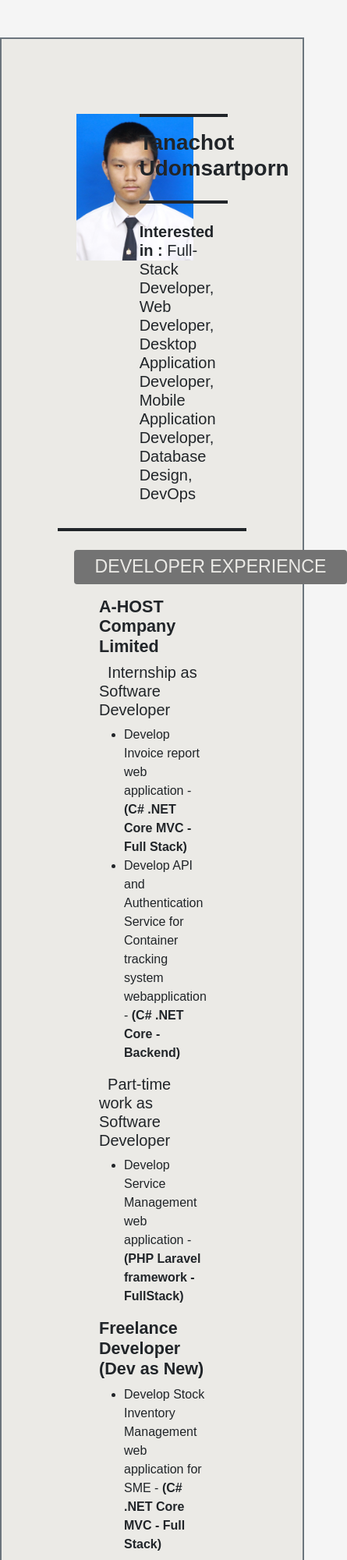
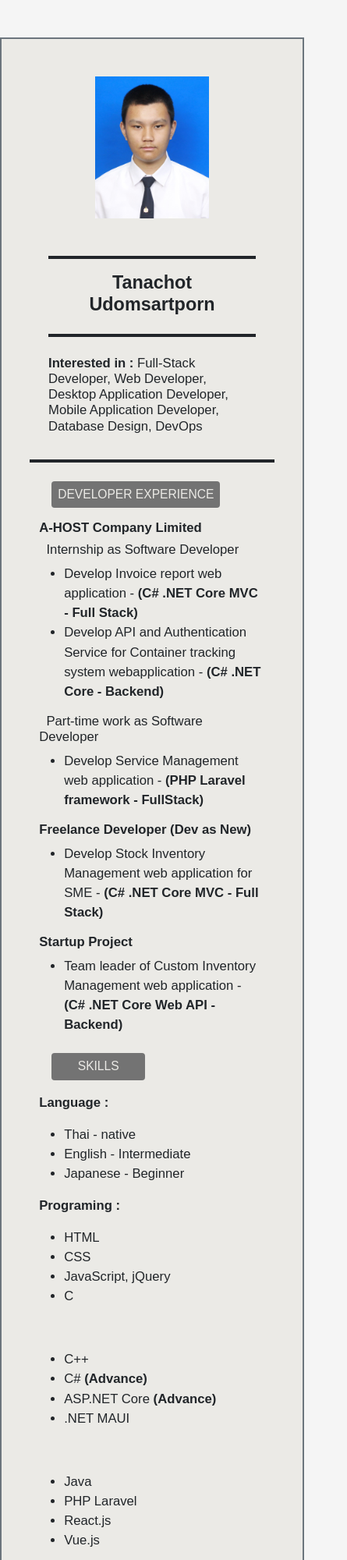
Before and after one commit to Tanachot2000/My-Resume, a plain HTML site: page index.html in a window 390 px wide. Shown: the top 2000 px of the page at 78% size, 445 px wide, since content can reach past the window. Drawn offline with nearby package versions, Linux system fonts and the light colour scheme; a web font is replaced by a local one.

Commit message:
Update responsive

```diff
--- a/index.html
+++ b/index.html
@@ -1,16 +1,31 @@
 <!DOCTYPE html>
 <html lang="en">
   <head>
-    <meta charset="UTF-8">
-    <meta http-equiv="X-UA-Compatible" content="IE=edge">
-    <meta name="viewport" content="width=device-width, initial-scale=1.0">
+    <meta charset="UTF-8" />
+    <meta http-equiv="X-UA-Compatible" content="IE=edge" />
+    <meta name="viewport" content="width=device-width, initial-scale=1.0" />
 
     <!-- Bootstrap 5 -->
-    <link href="https://cdn.jsdelivr.net/npm/bootstrap@5.0.2/dist/css/bootstrap.min.css" rel="stylesheet" integrity="sha384-EVSTQN3/azprG1Anm3QDgpJLIm9Nao0Yz1ztcQTwFspd3yD65VohhpuuCOmLASjC" crossorigin="anonymous">
-    <script src="https://cdn.jsdelivr.net/npm/bootstrap@5.0.2/dist/js/bootstrap.bundle.min.js" integrity="sha384-MrcW6ZMFYlzcLA8Nl+NtUVF0sA7MsXsP1UyJoMp4YLEuNSfAP+JcXn/tWtIaxVXM" crossorigin="anonymous"></script>
+    <link
+      href="https://cdn.jsdelivr.net/npm/bootstrap@5.0.2/dist/css/bootstrap.min.css"
+      rel="stylesheet"
+      integrity="sha384-EVSTQN3/azprG1Anm3QDgpJLIm9Nao0Yz1ztcQTwFspd3yD65VohhpuuCOmLASjC"
+      crossorigin="anonymous"
+    />
+    <script
+      src="https://cdn.jsdelivr.net/npm/bootstrap@5.0.2/dist/js/bootstrap.bundle.min.js"
+      integrity="sha384-MrcW6ZMFYlzcLA8Nl+NtUVF0sA7MsXsP1UyJoMp4YLEuNSfAP+JcXn/tWtIaxVXM"
+      crossorigin="anonymous"
+    ></script>
+
+    <!-- Css file -->
+    <link rel="stylesheet" type="text/css" href="styleIndex.css" />
 
     <!-- FontAwesome Icon -->
-    <script src="https://kit.fontawesome.com/c362d9890c.js" crossorigin="anonymous"></script>
+    <script
+      src="https://kit.fontawesome.com/c362d9890c.js"
+      crossorigin="anonymous"
+    ></script>
 
     <!-- Google Font --
 
@@ -18,94 +33,134 @@
         font-family: 'Sarabun', sans-serif;
         font-family: 'Sofia Sans', sans-serif;
     -->
-    <link rel="preconnect" href="https://fonts.googleapis.com">
-    <link rel="preconnect" href="https://fonts.gstatic.com" crossorigin>
-    <link href="https://fonts.googleapis.com/css2?family=Roboto&family=Sarabun&family=Sofia+Sans&display=swap" rel="stylesheet">
+    <link rel="preconnect" href="https://fonts.googleapis.com" />
+    <link rel="preconnect" href="https://fonts.gstatic.com" crossorigin />
+    <link
+      href="https://fonts.googleapis.com/css2?family=Roboto&family=Sarabun&family=Sofia+Sans&display=swap"
+      rel="stylesheet"
+    />
 
     <title>Resume - Dev as New</title>
   </head>
   <body>
-    <div class="container border border-2 border-secondary my-5 p-5">
-
+    <div
+      id="containerID"
+      class="container-md border border-2 border-secondary my-5 p-5"
+    >
       <!-- Header of Resume -->
       <div class="row m-4 border-bottom border-4 border-dark">
-            <div class="col-4 p-4">
-                <img src="getstudentimage.jfif" class="center" width="150px;">
+        <div class="col-md-4 p-4">
+          <!-- <img src="getstudentimage.jfif" class="center" width="150px;" /> -->
+          <img src="getstudentimage.jfif" class="center sizeImg" />
         </div>
-            <div class="col-8 p-4 text-center">
-                <div class="border border-4 border-dark border-end-0 border-start-0 center py-3">
-                    <h1><strong>Tanachot Udomsartporn</strong></h1>
+        <div class="col-md-8 p-4 text-center">
+          <div
+            class="border border-4 border-dark border-end-0 border-start-0 center py-3"
+          >
+            <h1 class="HeadName"><strong>Tanachot Udomsartporn</strong></h1>
           </div>
-                <h5 class="center text-start mt-4">
-                    <strong>Interested in :</strong> Full-Stack Developer, Web Developer,
-                    Desktop Application Developer, Mobile Application Developer, Database Design, DevOps
+          <h5 class="center text-start mt-4 subHead">
+            <strong>Interested in :</strong> Full-Stack Developer, Web
+            Developer, Desktop Application Developer, Mobile Application
+            Developer, Database Design, DevOps
           </h5>
         </div>
       </div>
 
       <!-- Body of Resume -->
-        <div style="margin-left: 10%; margin-right: 10%;">
-
+      <div style="margin-left: 10%; margin-right: 10%">
         <!-- Exp Header -->
-            <h3 class="text-center m-3 p-2 rounded" style="color: #EBEAE6; background-color: #737373; width: 350px;">DEVELOPER EXPERIENCE</h3>
+        <h3 class="text-center m-3 p-2 rounded styleEXP tSection">
+          DEVELOPER EXPERIENCE
+        </h3>
 
         <!-- Exp Body -->
-            <h4 class="mx-5"><strong>A-HOST Company Limited</strong></h4>
-            <h5 class="mx-5">&nbsp; Internship as Software Developer</h5>
-            <ul class="mx-5">
-                <Li>Develop Invoice report web application - <strong>(C# .NET Core MVC - Full Stack)</strong></Li>
-                <Li>Develop API and Authentication Service for Container tracking system webapplication - <strong>(C# .NET Core - Backend)</strong></Li>
+        <h4 id="expBody" class="mx-5 subSection">
+          <strong>A-HOST Company Limited</strong>
+        </h4>
+        <h5 id="expBody" class="mx-5 secondSubSec">
+          &nbsp; Internship as Software Developer
+        </h5>
+        <ul id="expBody" class="mx-5 sizeInfo">
+          <li>
+            Develop Invoice report web application -
+            <strong>(C# .NET Core MVC - Full Stack)</strong>
+          </li>
+          <li>
+            Develop API and Authentication Service for Container tracking system
+            webapplication - <strong>(C# .NET Core - Backend)</strong>
+          </li>
         </ul>
-            <h5 class="mx-5">&nbsp; Part-time work as Software Developer</h5>
-            <ul class="mx-5">
-                <Li>Develop Service Management web application - <strong>(PHP Laravel framework - FullStack)</strong></Li>
+        <h5 id="expBody" class="mx-5 secondSubSec">
+          &nbsp; Part-time work as Software Developer
+        </h5>
+        <ul id="expBody" class="mx-5 sizeInfo">
+          <li>
+            Develop Service Management web application -
+            <strong>(PHP Laravel framework - FullStack)</strong>
+          </li>
         </ul>
-            <h4 class="mx-5"><strong>Freelance Developer (Dev as New)</strong></h4>
-            <ul class="mx-5">
-                <Li>Develop Stock Inventory Management web application for SME - <strong>(C# .NET Core MVC - Full Stack)</strong></Li>
+        <h4 id="expBody" class="mx-5 subSection">
+          <strong>Freelance Developer (Dev as New)</strong>
+        </h4>
+        <ul id="expBody" class="mx-5 sizeInfo">
+          <li>
+            Develop Stock Inventory Management web application for SME -
+            <strong>(C# .NET Core MVC - Full Stack)</strong>
+          </li>
         </ul>
-            <h4 class="mx-5"><strong>Startup Project</strong></h4>
-            <ul class="mx-5">
-                <Li>Team leader of Custom Inventory Management web application - <strong>(C# .NET Core Web API - Backend)</strong></Li>
+        <h4 id="expBody" class="mx-5 subSection">
+          <strong>Startup Project</strong>
+        </h4>
+        <ul id="expBody" class="mx-5 sizeInfo">
+          <li>
+            Team leader of Custom Inventory Management web application -
+            <strong>(C# .NET Core Web API - Backend)</strong>
+          </li>
         </ul>
 
         <!-- Skill Header -->
-            <h3 class="text-center m-3 p-2 rounded mt-4" style="color: #EBEAE6; background-color: #737373; width: 120px;">SKILLS</h3>
+        <h3
+          class="text-center m-3 p-2 rounded mt-4 tSection"
+          style="color: #ebeae6; background-color: #737373; width: 120px"
+        >
+          SKILLS
+        </h3>
 
         <!-- Skill Body -->
         <div class="row border-bottom border-4 border-dark">
-                <div class="col">
-                    <p><strong>Language : </strong></p>
-                    <ul>
-                        <Li>Thai - native</Li>
-                        <Li>English - Intermediate</Li>
-                        <Li>Japanese - Beginner</Li>
+          <div class="col-md">
+            <p class="subSection"><strong>Language : </strong></p>
+            <ul class="sizeInfo">
+              <li>Thai - native</li>
+              <li>English - Intermediate</li>
+              <li>Japanese - Beginner</li>
             </ul>
           </div>
-                <div class="col">
-                    <p><strong>Programing : </strong></p>
-                    <ul>
-                        <Li>HTML</Li>
-                        <Li>CSS</Li>
-                        <Li>JavaScript, jQuery</Li>
+          <div class="col-md">
+            <p class="subSection"><strong>Programing : </strong></p>
+            <ul class="sizeInfo">
+              <li>HTML</li>
+              <li>CSS</li>
+              <li>JavaScript, jQuery</li>
               <li>C</li>
             </ul>
           </div>
-                <div class="col">
+          <div class="col-md">
             <p>&nbsp;</p>
-                    <ul>
-                        <Li>C++</Li>
-                        <Li>C# <strong>(Advance)</strong></Li>
-                        <Li>ASP.NET Core <strong>(Advance)</strong></Li>
+            <ul class="sizeInfo">
+              <li>C++</li>
+              <li>C# <strong>(Advance)</strong></li>
+              <li>ASP.NET Core <strong>(Advance)</strong></li>
               <li>.NET MAUI</li>
             </ul>
           </div>
-                <div class="col">
+          <div class="col-md">
             <p>&nbsp;</p>
-                    <ul>
-                        <Li>Java</Li>
-                        <Li>PHP Laravel</Li>
-                        <Li>React.js</Li>
+            <ul class="sizeInfo">
+              <li>Java</li>
+              <li>PHP Laravel</li>
+              <li>React.js</li>
               <li>Vue.js</li>
             </ul>
           </div>
@@ -113,30 +168,69 @@
 
         <!-- Footer -->
         <div class="row">
-                <div class="col">
-                    <h3 class="text-center m-3 p-2 rounded mt-4" style="color: #EBEAE6; background-color: #737373; width: 200px;">CERTIFICATE</h3>
-                    <ul>
-                        <Li>AHOST Certificate as Software Professional</Li>
-                        <Li>Certificate JapaneseLanguage Proficiency as N5</Li>
+          <div class="col-md">
+            <h3
+              class="text-center m-3 p-2 rounded mt-4 tSection"
+              style="color: #ebeae6; background-color: #737373; width: 200px"
+            >
+              CERTIFICATE
+            </h3>
+            <ul class="sizeInfo">
+              <li>AHOST Certificate as Software Professional</li>
+              <li>Certificate JapaneseLanguage Proficiency as N5</li>
             </ul>
           </div>
-                <div class="col border border-4 border-top-0 border-bottom-0 border-dark">
-                    <h3 class="text-center m-3 p-2 rounded mt-4" style="color: #EBEAE6; background-color: #737373; width: 200px;">EDUCATION</h3>
-                    <p class="ps-3"><strong>Bachelor of Engineering, Computer Engineering</strong></p>
-                    <ul>
-                        <Li>Thai-Nichi Instituteof technology (2019-present)</Li>
-                        <Li>GPAX <strong>3.77</strong></Li>
+          <div id="removeBorder"
+            class="col-md border border-4 border-top-0 border-bottom-0 border-dark"
+          >
+            <h3
+              class="text-center m-3 p-2 rounded mt-4 tSection"
+              style="color: #ebeae6; background-color: #737373; width: 200px"
+            >
+              EDUCATION
+            </h3>
+            <p class="ps-3 secondSubSec">
+              <strong>Bachelor of Engineering, Computer Engineering</strong>
+            </p>
+            <ul class="sizeInfo">
+              <li>Thai-Nichi Instituteof technology (2019-present)</li>
+              <li>GPAX <strong>3.77</strong></li>
             </ul>
           </div>
-                <div class="col">
-                    <h3 class="text-center m-3 p-2 rounded mt-4" style="color: #EBEAE6; background-color: #737373; width: 200px;">CONTACT</h3>
-                    <ul style="list-style-type: none;">
-                        <Li><i class="fa-solid fa-phone-volume me-3"></i>094-491-3857</Li>
-                        <Li><i class="fa-solid fa-envelope me-3"></i>TanachotNew2543@gmail.com</Li>
-                        <Li><i class="fa-solid fa-house me-3"></i>Sukhaphiban 5 Road, Bangkok</Li>
-                        <Li><i class="fa-solid fa-address-card me-3"></i>My Website</Li>
-                        <Li><i class="fa-brands fa-facebook me-3"></i><a class="text-decoration-none" href="https://www.facebook.com/profile.php?id=100087205764882">Dev as New</a></Li>
-                        <Li><i class="fa-brands fa-instagram me-3"></i><a class="text-decoration-none" href="https://www.instagram.com/devasnew/">Dev as New</a></Li>
+          <div class="col-md">
+            <h3
+              class="text-center m-3 p-2 rounded mt-4 tSection"
+              style="color: #ebeae6; background-color: #737373; width: 200px"
+            >
+              CONTACT
+            </h3>
+            <ul style="list-style-type: none;" class="sizeInfo">
+              <li><i class="fa-solid fa-phone-volume me-3"></i>094-491-3857</li>
+              <li>
+                <i class="fa-solid fa-envelope me-3"></i
+                >TanachotNew2543@gmail.com
+              </li>
+              <li>
+                <i class="fa-solid fa-house me-3"></i>Sukhaphiban 5 Road,
+                Bangkok
+              </li>
+              <li><i class="fa-solid fa-address-card me-3"></i>My Website</li>
+              <li>
+                <i class="fa-brands fa-facebook me-3"></i
+                ><a
+                  class="text-decoration-none"
+                  href="https://www.facebook.com/profile.php?id=100087205764882"
+                  >Dev as New</a
+                >
+              </li>
+              <li>
+                <i class="fa-brands fa-instagram me-3"></i
+                ><a
+                  class="text-decoration-none"
+                  href="https://www.instagram.com/devasnew/"
+                  >Dev as New</a
+                >
+              </li>
             </ul>
           </div>
         </div>
@@ -144,25 +238,32 @@
     </div>
   </body>
 </html>
+<script src="https://code.jquery.com/jquery-3.5.1.js"></script>
+<script>
+  const elements = document.querySelectorAll("[id='expBody']");
+  $(document).ready(function () {
+    if (window.innerWidth < 768) {
+      $("#containerID").removeClass("p-5");
+      $("#removeBorder").removeClass("border");
+      elements.forEach((element) => {
+        element.classList.remove("mx-5");
+      });
+    }
+  });
 
-<style>
-    * {
-        /* font-family: 'Roboto', sans-serif; */
-        /* font-family: 'Sarabun', sans-serif; */
-        font-family: 'Sofia Sans', sans-serif;
+  $(window).resize(function () {
+    if (window.innerWidth < 768) {
+      $("#containerID").removeClass("p-5");
+      $("#removeBorder").removeClass("border");
+      elements.forEach((element) => {
+        element.classList.remove("mx-5");
+      });
+    } else {
+      $("#containerID").addClass("p-5");
+      $("#removeBorder").addClass("border");
+      elements.forEach((element) => {
+        element.classList.add("mx-5");
+      });
     }
-
-    body {
-        background-color: whitesmoke !important;
-    }
-
-    .center {
-        display: block;
-        margin-left: auto;
-        margin-right: auto;
-    }
-
-    .container {
-        background-color: #EBEAE6;
-    }
-</style>
+  });
+</script>
--- /dev/null
+++ b/styleIndex.css
@@ -0,0 +1,58 @@
+* {
+  /* font-family: 'Roboto', sans-serif; */
+  /* font-family: 'Sarabun', sans-serif; */
+  font-family: "Sofia Sans", sans-serif;
+}
+
+body {
+  background-color: whitesmoke !important;
+}
+
+.center {
+  display: block;
+  margin-left: auto;
+  margin-right: auto;
+}
+
+.container-md {
+  background-color: #ebeae6;
+}
+
+.sizeImg {
+  width: 150px;
+}
+
+.styleEXP {
+  color: #ebeae6;
+  background-color: #737373;
+  width: 350px;
+}
+
+@media screen and (max-width: 768px) {
+  .sizeImg {
+    width: calc(22vw + 60px);
+  }
+
+  .styleEXP {
+    width: fit-content;
+  }
+
+  .HeadName {
+    font-size: 6vw;
+  }
+
+  .subHead {
+    font-size: calc(3vw + 5px);
+  }
+
+  .tSection {
+    font-size: 4vw;
+  }
+
+  .subSection,
+  .secondSubSec,
+  .sizeInfo {
+    font-size: calc(3vw + 5px);
+  }
+
+}
```
Lines whose indentation alone changed are shown as unchanged.
